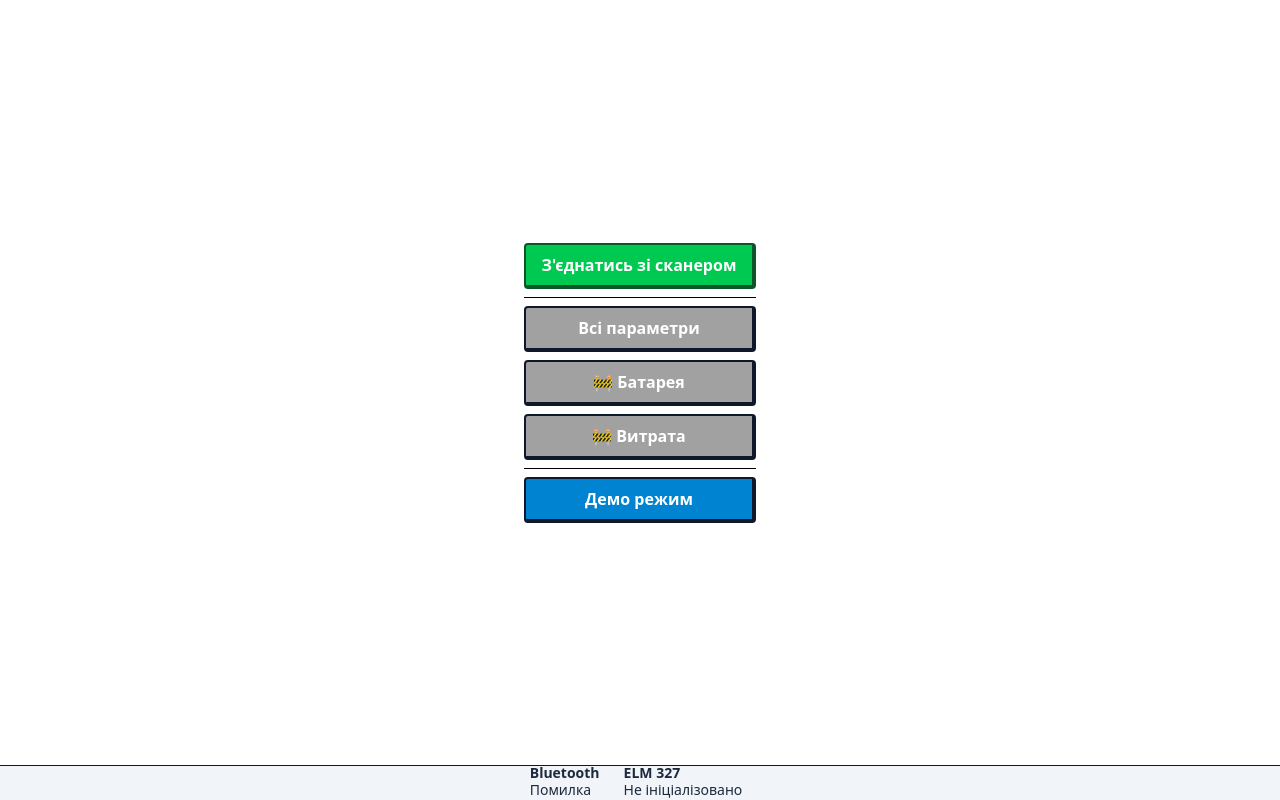
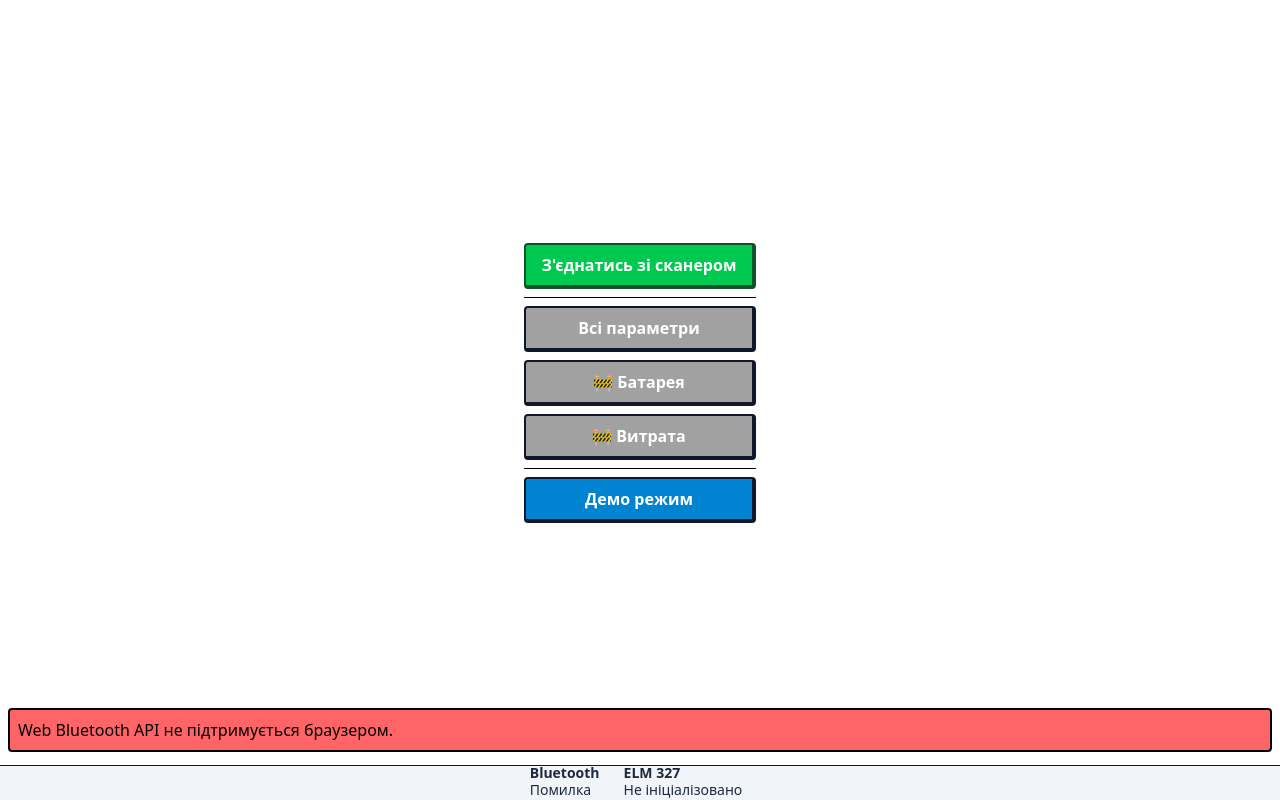
Before and after one commit to Tuoris/niro-spy, a SvelteKit app: page / in a window 1280 px wide. Both pictures are taken after a click on the button "З'єднатись зі сканером". Built offline with nearby package versions, Linux system fonts and the light colour scheme; what @iconify/tailwind4 would draw is missing.

Commit message:
Add error notification

```diff
--- a/src/lib/bluetooth.store.svelte.ts
+++ b/src/lib/bluetooth.store.svelte.ts
@@ -6,6 +6,7 @@ import { paramsState } from './params.svelte';
 
 export const bluetoothState = $state({
 	serialConnectionStatus: 'idle',
+	bluetoothError: '',
 	elmDeviceStatus: 'idle',
 	heartbeat: 0
 });
@@ -16,13 +17,15 @@ const elmDevice = new ElmDevice(webBluetoothSerialDevice);
 export async function connect() {
 	if (!webBluetoothSerialDevice.checkWebBluetoothApiAvailable()) {
 		bluetoothState.serialConnectionStatus = 'error';
+		bluetoothState.bluetoothError = 'Web Bluetooth API не підтримується браузером.';
 		return;
 	}
 
 	bluetoothState.serialConnectionStatus = 'connecting';
-	const isConnected = await webBluetoothSerialDevice.connect();
+	const { isConnected, error } = await webBluetoothSerialDevice.connect();
 	if (!isConnected) {
 		bluetoothState.serialConnectionStatus = 'error';
+		bluetoothState.bluetoothError = error;
 		return;
 	}
 
--- a/src/lib/web-bluetooth-serial/web-bluetooth-serial.ts
+++ b/src/lib/web-bluetooth-serial/web-bluetooth-serial.ts
@@ -31,8 +31,11 @@ export class WebBluetoothSerial {
 		this.log('Запит будь-якого пристрою Bluetooth, який підтримує сервіс ELM327...');
 
 		if (!this.checkWebBluetoothApiAvailable()) {
-			this.log(`Web Bluetooth API не підтримується браузером.`, 'error');
-			return this.isConnected;
+			this.log('Web Bluetooth API не підтримується браузером.', 'error');
+			return {
+				isConnected: this.isConnected,
+				error: `Web Bluetooth API не підтримується браузером.`
+			};
 		}
 
 		try {
@@ -43,10 +46,14 @@ export class WebBluetoothSerial {
 
 			this.log(`Запит пристрою: ${device.name} (${device.id})`);
 			this.bluetoothDevice = device;
-			return await this.connectAndSetupBluetoothSerialDevice();
+			const isConnected = await this.connectAndSetupBluetoothSerialDevice();
+			return { isConnected, error: '' };
 		} catch (error) {
-			this.log(`Помилка: ${error}`, 'error');
-			return this.isConnected;
+			const errorMessage = `${error}`.includes('NotFoundError')
+				? "З'єднання з пристроєм скасовано."
+				: `Помилка: ${error}`;
+			this.log(errorMessage, 'error');
+			return { isConnected: this.isConnected, error: errorMessage };
 		}
 	}
 
--- a/src/routes/+layout.svelte
+++ b/src/routes/+layout.svelte
@@ -1,15 +1,34 @@
 <script lang="ts">
 	import '../app.css';
 	import { bluetoothState } from '$lib/bluetooth.store.svelte';
+	import { _ } from 'svelte-i18n';
 
 	let serialConnectionStatus = $derived(bluetoothState.serialConnectionStatus);
 	let elmDeviceStatus = $derived(bluetoothState.elmDeviceStatus);
+	let bluetoothError = $derived(bluetoothState.bluetoothError);
 
 	let heartbeat = $derived.by(() => (bluetoothState.heartbeat % 3) + 1);
 
 	let { children } = $props();
+
+	let notifications: string[] = $derived.by(() => (bluetoothError ? [bluetoothError] : []));
 </script>
 
+<div
+	class={[
+		'pointer-events-none absolute inset-0 flex flex-col justify-end gap-2 pb-12',
+		notifications.length ? 'px-2 py-2' : ''
+	]}
+>
+	{#each notifications as notification, index}
+		<div class="red pointer-events-auto flex rounded-sm border-2 bg-red-400 px-2 py-2">
+			<div></div>
+			<div class="grow">
+				{notification}
+			</div>
+		</div>
+	{/each}
+</div>
 <section class="flex h-full flex-col">
 	<main class="flex grow items-center justify-center overflow-auto">
 		{@render children()}
```
